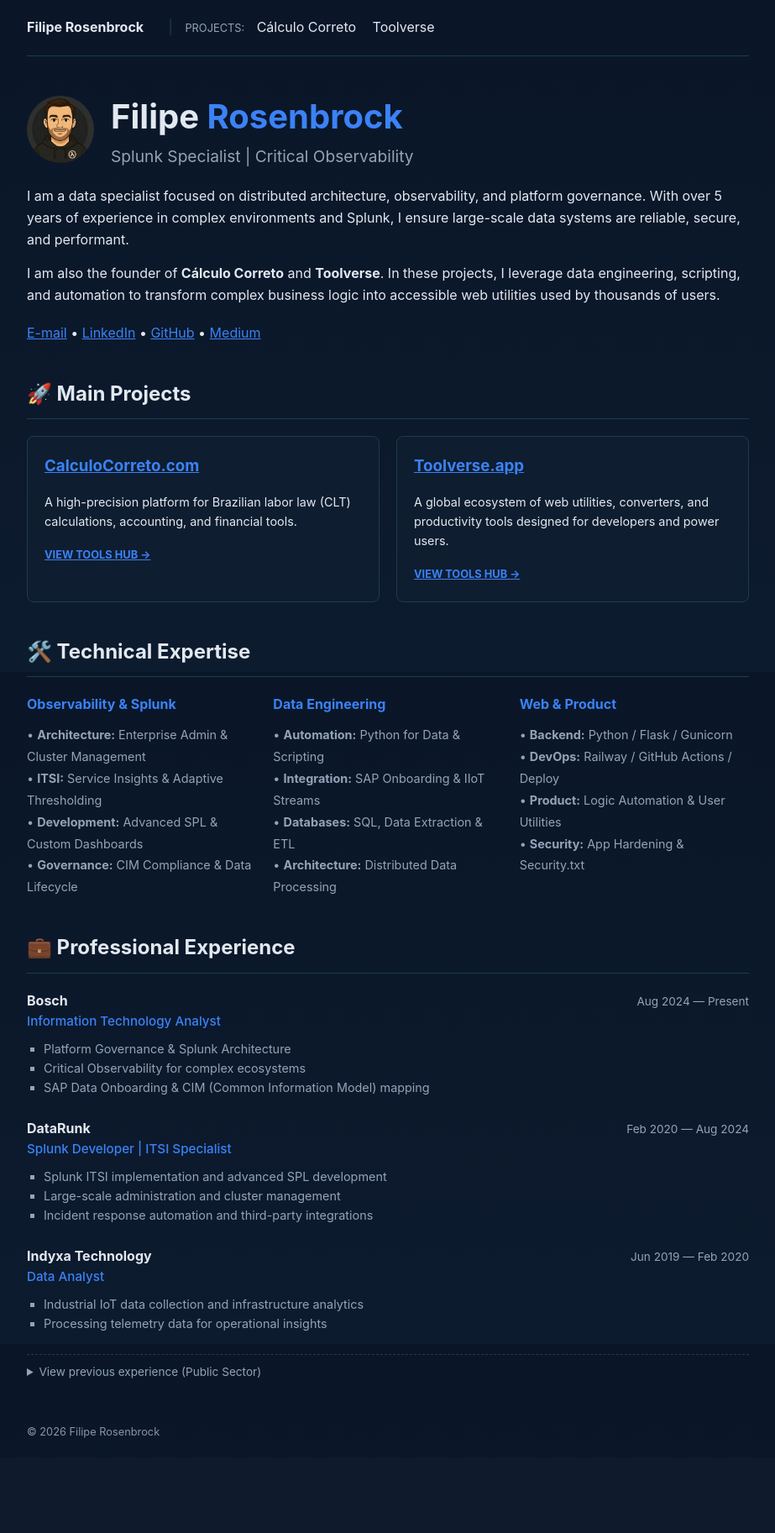
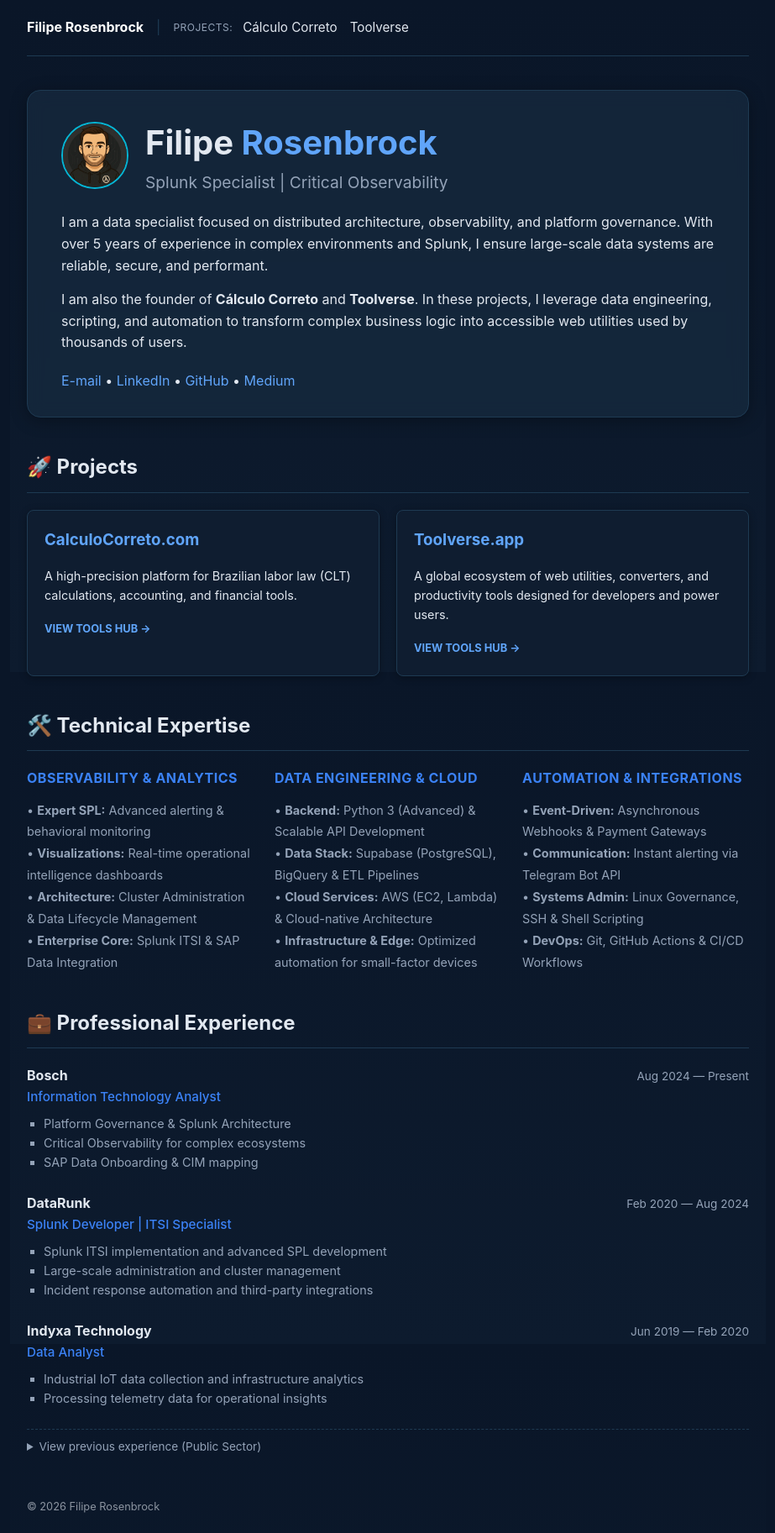
Before and after one commit to frosenbrock/filiperosenbrock, a Flask app: page / in a window 1280 px wide. Shown: the whole page at 84% size, without its empty margins (178-1101 px from the left). Before the commit the page ends 1712 px from the top, so only its background shows below. Run offline with Flask 3, Linux system fonts and the light colour scheme.

Commit message:
update content and style

```diff
--- a/app.py
+++ b/app.py
@@ -54,8 +54,8 @@ def calculocorreto():
 @app.route('/toolverse/')
 @app.route('/toolverse')
 def toolverse():
-    if not request.path == '/toolverse/':
-        return redirect(url_for('toolverse'), code=301)
+    if request.path == '/toolverse':
+        return redirect('/toolverse/', code=301)
 
     data = load_data('toolverse.json')
     return render_template('toolverse.html',
--- a/static/css/main.css
+++ b/static/css/main.css
@@ -1,10 +1,15 @@
 :root {
     --bg: #0a1628;
     --card-bg: #0f1d30;
+    --card-hover: #162a41;
     --primary: #3b82f6;
+    --primary-light: #60a5fa;
+    --accent: #06b6d4;
     --text: #e2e8f0;
     --text-dim: #94a3b8;
+    --text-secondary: #94a3b8;
     --border: #1e3a52;
+    --shadow: rgba(0, 0, 0, 0.3);
 }
 
 * {
@@ -13,8 +18,13 @@
     box-sizing: border-box;
 }
 
+html {
+    background-color: var(--bg);
+}
+
 body {
-    background: linear-gradient(to bottom, #0a1628, #0d1b2e);
+    background: var(--bg);
+    background-image: linear-gradient(to bottom, #0a1628, #0d1b2e);
     background-attachment: fixed;
     color: var(--text);
     font-family: -apple-system, BlinkMacSystemFont, 'Segoe UI', Roboto, sans-serif;
@@ -23,46 +33,177 @@ body {
     padding: 20px;
     line-height: 1.6;
     min-height: 100vh;
+    overflow-x: hidden;
 }
 
-nav {
+/* Global Links */
+a, a:visited {
+    color: var(--primary-light);
+    text-decoration: none;
+    transition: all 0.3s ease;
+}
+
+a:hover {
+    color: var(--accent);
+    opacity: 0.8;
+}
+
+/* Typography */
+h1, h2, h3 {
+    color: var(--text);
+    margin-bottom: 1rem;
+}
+
+.accent {
+    color: var(--primary-light);
+    font-weight: bold;
+}
+
+/* Main Navigation */
+.main-nav {
+    display: flex;
+    align-items: center;
+    gap: 0;
     margin-bottom: 40px;
     padding-bottom: 20px;
     border-bottom: 1px solid var(--border);
+    flex-wrap: wrap;
 }
 
-nav a {
+.nav-brand, .nav-brand:visited {
+    color: #ffffff !important;
+    text-decoration: none;
+    font-size: 1rem;
+    display: flex;
+    align-items: center;
+}
+
+.nav-separator {
+    color: var(--border);
+    margin: 0 15px;
+    display: flex;
+    align-items: center;
+    user-select: none;
+}
+
+.nav-label {
+    font-size: 0.75rem;
+    color: var(--text-dim);
+    text-transform: uppercase;
+    letter-spacing: 0.5px;
+    margin-right: 12px;
+    display: flex;
+    align-items: center;
+    line-height: 1;
+}
+
+.nav-links {
+    display: flex;
+    gap: 15px;
+}
+
+.nav-links a, .nav-links a:visited {
     color: var(--text);
+    font-size: 0.95rem;
     text-decoration: none;
-    margin-right: 15px;
     transition: color 0.2s ease;
 }
 
-nav a:hover {
-    color: var(--primary);
+.nav-links a:hover {
+    color: var(--primary-light);
 }
 
-/* Estilo comum para as tabelas das 3 páginas */
+/* Layout & Containers */
+.container {
+    max-width: 900px;
+    margin: 0 auto;
+    padding: 20px;
+}
+
+header {
+    background: rgba(26, 47, 69, 0.6);
+    backdrop-filter: blur(10px);
+    border: 1px solid var(--border);
+    border-radius: 16px;
+    padding: 30px 40px;
+    margin-bottom: 40px;
+    box-shadow: 0 4px 20px var(--shadow);
+}
+
+.header-content {
+    display: flex;
+    align-items: center;
+    justify-content: space-between;
+    flex-wrap: wrap;
+    gap: 20px;
+}
+
+.brand h1 {
+    font-size: 2.5rem;
+    font-weight: 700;
+    background: linear-gradient(135deg, var(--primary-light), var(--accent));
+    -webkit-background-clip: text;
+    -webkit-text-fill-color: transparent;
+    background-clip: text;
+    margin-bottom: 5px;
+}
+
+/* Grids & Cards */
+.projects-grid, .projects {
+    display: grid;
+    grid-template-columns: repeat(auto-fit, minmax(280px, 1fr));
+    gap: 25px;
+    margin-bottom: 40px;
+}
+
+.project-card {
+    background: var(--card-bg);
+    border: 1px solid var(--border);
+    border-radius: 12px;
+    padding: 30px;
+    transition: all 0.3s ease;
+    box-shadow: 0 2px 10px var(--shadow);
+    height: 100%;
+}
+
+.project-card:hover {
+    transform: translateY(-5px);
+    box-shadow: 0 8px 30px rgba(59, 130, 246, 0.2);
+    border-color: var(--primary);
+    background: var(--card-hover);
+}
+
+/* Tables & Stats */
+.table-container {
+    background: var(--card-bg);
+    border: 1px solid var(--border);
+    border-radius: 12px;
+    overflow-x: auto;
+    margin-top: 25px;
+}
+
 table {
     width: 100%;
     border-collapse: collapse;
-    margin-top: 20px;
-    background: var(--card-bg);
-    border-radius: 8px;
-    overflow: hidden;
 }
 
 th, td {
-    padding: 12px;
+    padding: 16px 20px;
     border-bottom: 1px solid var(--border);
     text-align: left;
 }
 
 th {
-    color: var(--primary);
-    font-size: 0.9rem;
+    background: rgba(59, 130, 246, 0.1);
+    color: var(--primary-light);
     font-weight: 600;
-    background: rgba(59, 130, 246, 0.05);
+    font-size: 0.85rem;
+    text-transform: uppercase;
+    letter-spacing: 0.5px;
+}
+
+td {
+    color: var(--text-secondary);
 }
 
 tr:last-child td {
@@ -70,24 +211,48 @@ tr:last-child td {
 }
 
 tr:hover {
-    background: rgba(59, 130, 246, 0.03);
+    background: rgba(59, 130, 246, 0.05);
 }
 
-.accent {
-    color: var(--primary);
-    font-weight: bold;
+.stat-value {
+    font-size: 1.1rem;
+    color: var(--primary-light);
+    font-weight: 700;
 }
 
-h1, h2, h3 {
-    color: var(--text);
-    margin-bottom: 1rem;
+/* Media Queries */
+@media (max-width: 768px) {
+    .header-content {
+        flex-direction: column;
+        align-items: center;
+        text-align: center;
+    }
+
+    .brand h1 {
+        font-size: 1.8rem;
+    }
+
+    .projects-grid, .projects {
+        grid-template-columns: 1fr !important;
+    }
+
+    header {
+        padding: 20px;
+    }
+
+    header div[style*="display: flex"] {
+        flex-direction: column !important;
+        align-items: center !important;
+        text-align: center;
+    }
 }
 
-a {
-    color: var(--primary);
-    transition: opacity 0.2s ease;
+@media (max-width: 600px) {
+    .nav-label, .nav-separator {
+        display: none;
+    }
+    .main-nav {
+        justify-content: center;
+        gap: 20px;
+    }
 }
-
-a:hover {
-    opacity: 0.8;
-}
--- a/templates/home.html
+++ b/templates/home.html
@@ -37,8 +37,8 @@
     </header>
 
     <section style="margin-bottom: 40px;">
-        <h2 style="border-bottom: 1px solid var(--border); padding-bottom: 10px;">🚀 Main Projects</h2>
-        <div class="projects" style="display: grid; grid-template-columns: 1fr 1fr; gap: 20px; margin-top: 20px;">
+        <h2 style="border-bottom: 1px solid var(--border); padding-bottom: 10px;">🚀 Projects</h2>
+        <div class="projects" style="display: grid; grid-template-columns: repeat(auto-fit, minmax(280px, 1fr)); gap: 20px; margin-top: 20px;">
             <div class="project-card" style="background: var(--card-bg); padding: 20px; border-radius: 8px; border: 1px solid var(--border);">
                 <h3 style="margin-top: 0;"><a href="{{ url_for('calculocorreto') }}">CalculoCorreto.com</a></h3>
                 <p style="font-size: 0.9rem; margin-bottom: 15px;">A high-precision platform for Brazilian labor law (CLT) calculations, accounting, and financial tools.</p>
@@ -56,35 +56,35 @@
     <section style="margin-bottom: 40px;">
         <h2 style="border-bottom: 1px solid var(--border); padding-bottom: 10px;">🛠️ Technical Expertise</h2>
 
-        <div style="display: grid; grid-template-columns: repeat(auto-fit, minmax(250px, 1fr)); gap: 20px; margin-top: 20px;">
+        <div style="display: grid; grid-template-columns: repeat(auto-fit, minmax(250px, 1fr)); gap: 25px; margin-top: 20px;">
 
             <div>
-                <h3 style="font-size: 1rem; color: var(--primary); margin-bottom: 10px;">Observability & Splunk</h3>
+                <h3 style="font-size: 1rem; color: var(--primary); margin-bottom: 12px; letter-spacing: 0.5px; text-transform: uppercase;">Observability & Analytics</h3>
                 <ul style="list-style: none; padding: 0; font-size: 0.9rem; line-height: 1.8; color: var(--text-dim);">
-                    <li>• <strong>Architecture:</strong> Enterprise Admin & Cluster Management</li>
-                    <li>• <strong>ITSI:</strong> Service Insights & Adaptive Thresholding</li>
-                    <li>• <strong>Development:</strong> Advanced SPL & Custom Dashboards</li>
-                    <li>• <strong>Governance:</strong> CIM Compliance & Data Lifecycle</li>
+                    <li>• <strong>Expert SPL:</strong> Advanced alerting & behavioral monitoring</li>
+                    <li>• <strong>Visualizations:</strong> Real-time operational intelligence dashboards</li>
+                    <li>• <strong>Architecture:</strong> Cluster Administration & Data Lifecycle Management</li>
+                    <li>• <strong>Enterprise Core:</strong> Splunk ITSI & SAP Data Integration</li>
                 </ul>
             </div>
 
             <div>
-                <h3 style="font-size: 1rem; color: var(--primary); margin-bottom: 10px;">Data Engineering</h3>
+                <h3 style="font-size: 1rem; color: var(--primary); margin-bottom: 12px; letter-spacing: 0.5px; text-transform: uppercase;">Data Engineering & Cloud</h3>
                 <ul style="list-style: none; padding: 0; font-size: 0.9rem; line-height: 1.8; color: var(--text-dim);">
-                    <li>• <strong>Automation:</strong> Python for Data & Scripting</li>
-                    <li>• <strong>Integration:</strong> SAP Onboarding & IIoT Streams</li>
-                    <li>• <strong>Databases:</strong> SQL, Data Extraction & ETL</li>
-                    <li>• <strong>Architecture:</strong> Distributed Data Processing</li>
+                    <li>• <strong>Backend:</strong> Python 3 (Advanced) & Scalable API Development</li>
+                    <li>• <strong>Data Stack:</strong> Supabase (PostgreSQL), BigQuery & ETL Pipelines</li>
+                    <li>• <strong>Cloud Services:</strong> AWS (EC2, Lambda) & Cloud-native Architecture</li>
+                    <li>• <strong>Infrastructure & Edge:</strong> Optimized automation for small-factor devices</li>
                 </ul>
             </div>
 
             <div>
-                <h3 style="font-size: 1rem; color: var(--primary); margin-bottom: 10px;">Web & Product</h3>
+                <h3 style="font-size: 1rem; color: var(--primary); margin-bottom: 12px; letter-spacing: 0.5px; text-transform: uppercase;">Automation & Integrations</h3>
                 <ul style="list-style: none; padding: 0; font-size: 0.9rem; line-height: 1.8; color: var(--text-dim);">
-                    <li>• <strong>Backend:</strong> Python / Flask / Gunicorn</li>
-                    <li>• <strong>DevOps:</strong> Railway / GitHub Actions / Deploy</li>
-                    <li>• <strong>Product:</strong> Logic Automation & User Utilities</li>
-                    <li>• <strong>Security:</strong> App Hardening & Security.txt</li>
+                    <li>• <strong>Event-Driven:</strong> Asynchronous Webhooks & Payment Gateways</li>
+                    <li>• <strong>Communication:</strong> Instant alerting via Telegram Bot API</li>
+                    <li>• <strong>Systems Admin:</strong> Linux Governance, SSH & Shell Scripting</li>
+                    <li>• <strong>DevOps:</strong> Git, GitHub Actions & CI/CD Workflows</li>
                 </ul>
             </div>
 
@@ -104,7 +104,7 @@
                 <ul style="margin: 8px 0; padding-left: 20px; font-size: 0.9rem; color: var(--text-dim); list-style-type: square;">
                     <li>Platform Governance & Splunk Architecture</li>
                     <li>Critical Observability for complex ecosystems</li>
-                    <li>SAP Data Onboarding & CIM (Common Information Model) mapping</li>
+                    <li>SAP Data Onboarding & CIM mapping</li>
                 </ul>
             </div>
 
--- a/templates/layout.html
+++ b/templates/layout.html
@@ -24,15 +24,17 @@
 
         <link rel="icon" type="image/x-icon" href="{{ url_for('static', filename='favicon.ico') }}">
 
-        <link rel="stylesheet" href="{{ url_for('static', filename='css/main.css') }}">
+        <link rel="stylesheet" href="{{ url_for('static', filename='css/main.css') }}?v=1.0.1">
     </head>
 <body>
-    <nav>
-        <a href="/"><strong>Filipe Rosenbrock</strong></a>
-        <span style="color: var(--border); margin: 0 10px;">|</span>
-        <span style="font-size: 0.8rem; color: var(--text-dim); text-transform: uppercase; margin-right: 10px;">Projects:</span>
-        <a href="/calculocorreto/">Cálculo Correto</a>
-        <a href="/toolverse/">Toolverse</a>
+    <nav class="main-nav">
+        <a href="/" class="nav-brand"><strong>Filipe Rosenbrock</strong></a>
+        <span class="nav-separator">|</span>
+        <span class="nav-label">Projects:</span>
+        <div class="nav-links">
+            <a href="/calculocorreto/">Cálculo Correto</a>
+            <a href="/toolverse/">Toolverse</a>
+        </div>
     </nav>
 
     <main>
```
